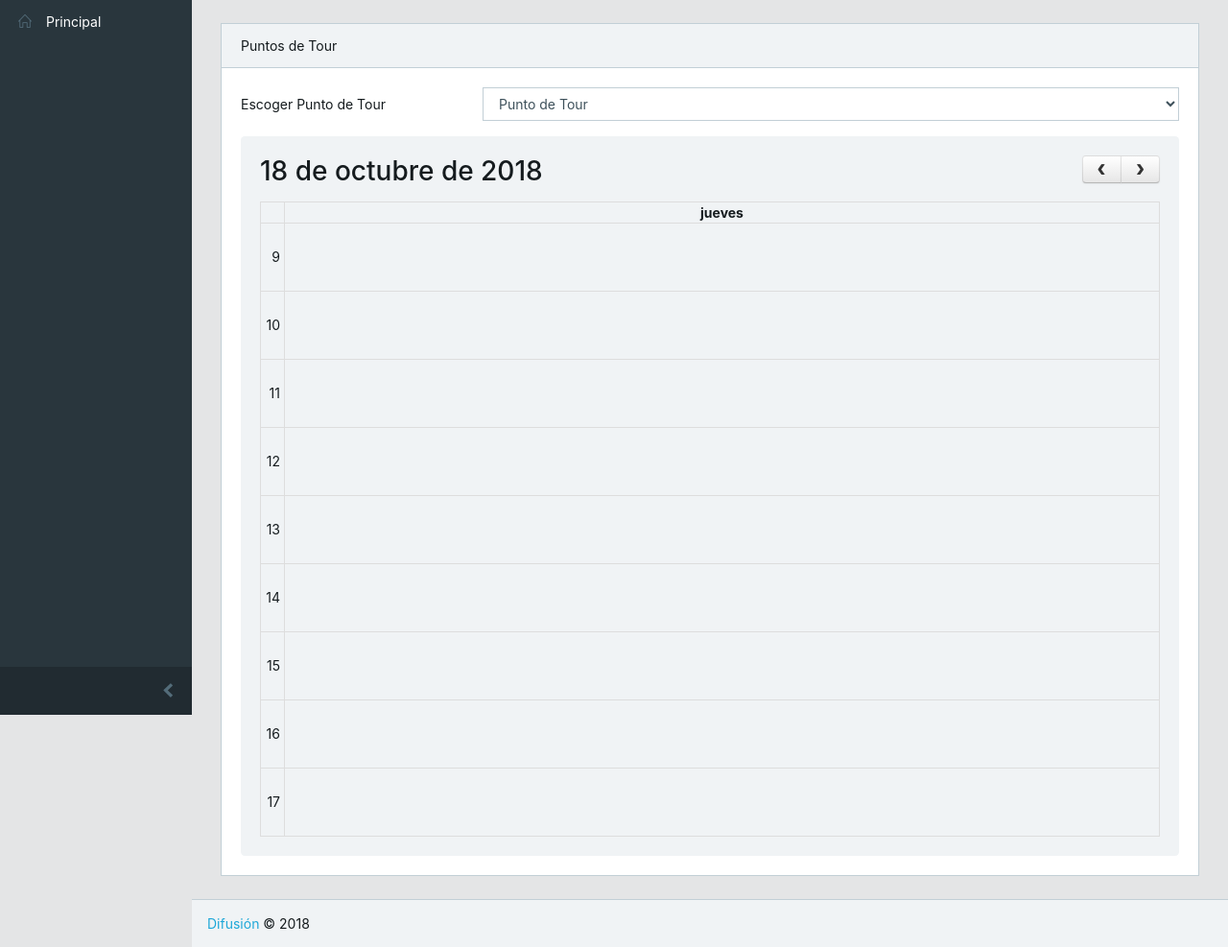
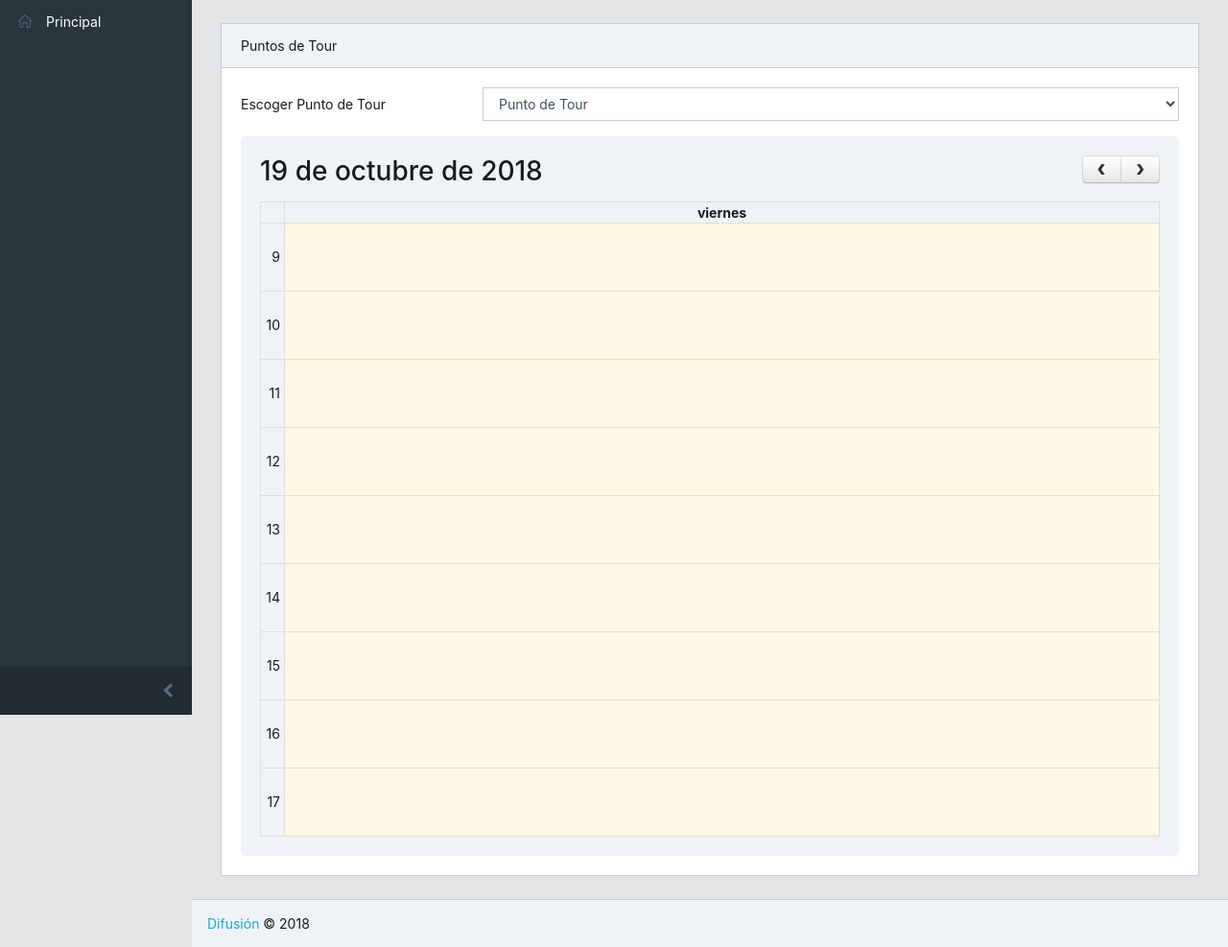
Before and after one commit to josecannete/LogisticaFestival, a Django app: template templates/app/espacio.html in a window 1280 px wide. Shown: the part 55-1042 px from the top of the page at 96% size. Run offline with Django 3.2, Linux system fonts and the light colour scheme; tables that the repository leaves empty hold one stand-in row (values such as "Sample post"); the template is opened without the code that fills it: values that come from a table or form of the project are taken from there, most other values are stand-ins (such as "Sample title", 1, 10 or a date in 2020); lists and menus that the app fills with data are empty; some libraries are stand-ins or nearby versions.

Commit message:
updated views

```diff
--- a/logistica/views/common.py
+++ b/logistica/views/common.py
@@ -117,7 +117,7 @@ def create_tour_request(request):
         tour.save()
         # print(tour.cleaned_data['alumnos'])
         groups_places = get_places_by_group()
-        start_time = timezone.now().replace #(day=19, hour=10)
+        start_time = timezone.now() #.replace #(day=19, hour=10)
         number_people = tour.cleaned_data['alumnos']
         duration = tour.cleaned_data['duracion']
         try:
--- a/templates/app/espacio.html
+++ b/templates/app/espacio.html
@@ -34,7 +34,6 @@
     <script>
         $(function () {
             $('#calendar').fullCalendar({
-                defaultDate: '2018-10-18',
                 nowIndicator: 'true',
                 defaultView: 'agendaDay',
                 allDaySlot: false,
--- a/templates/app/espacio_master.html
+++ b/templates/app/espacio_master.html
@@ -45,7 +45,6 @@
                         {% with eventos="events"|add:y %}
                             $({{ template|safe }}).fullCalendar({
                                 timezone: 'America/Santiago',
-                                defaultDate: '2018-10-18',
                                 columnHeader: 'false',
                                 minTime: "09:00:00",
                                 maxTime: "19:00:00",
--- a/templates/app/monitor.html
+++ b/templates/app/monitor.html
@@ -54,7 +54,6 @@
 
         $(function () {
             $('#calendar').fullCalendar({
-                defaultDate: '2018-10-18',
                 nowIndicator: 'true',
                 defaultView: 'agendaDay',
                 minTime: "09:00:00",
--- a/templates/app/showTour.html
+++ b/templates/app/showTour.html
@@ -31,7 +31,6 @@
             for (i = 1; i <= 1; i++) {
                 $('#calendar' + i.toString()).fullCalendar({
                     timezone: 'America/Santiago',
-                    defaultDate: '2018-10-18',
                     columnHeader: 'false',
                     aspectRatio: 0,
                     minTime: "{{startTime |safe}}",
```
